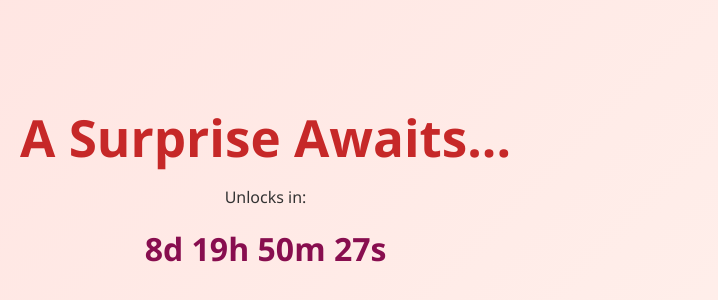
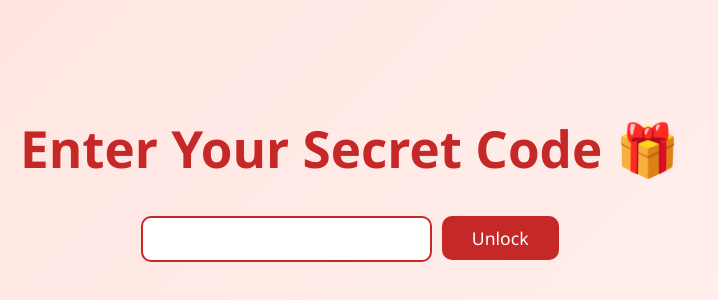
Before and after one commit to blessedjq/kenbirthday, a React (Vite) app: page / in a window 1280 px wide. Shown: the part 226-526 px from the top of the page, without its empty margins (0-718 px from the left). Built offline with nearby package versions, Linux system fonts and the light colour scheme.

Commit message:
final check

```diff
--- a/src/App.jsx
+++ b/src/App.jsx
@@ -3,7 +3,7 @@ import moment from "moment";
 import "./App.css";
 import { motion, AnimatePresence } from "framer-motion";
 
-const BIRTHDAY = moment("2025-06-27T00:00:00");
+const BIRTHDAY = moment("2025-03-27T00:00:00");
 const SECRET_CODE = "2002";
 
 export default function App() {
```
